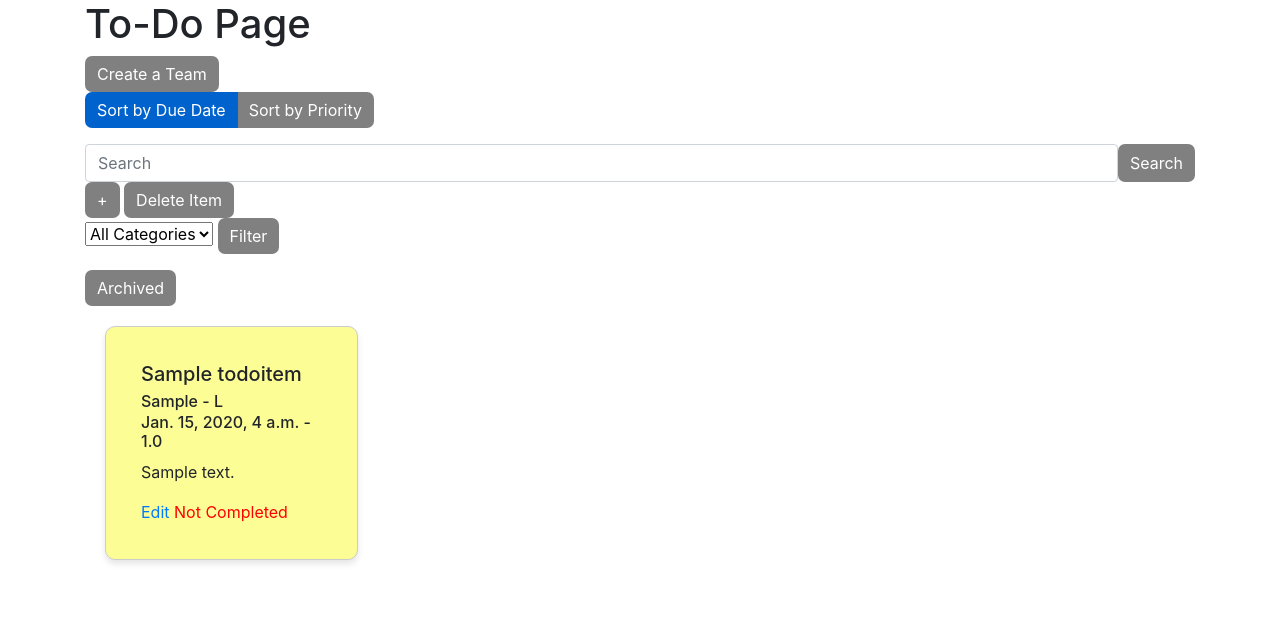
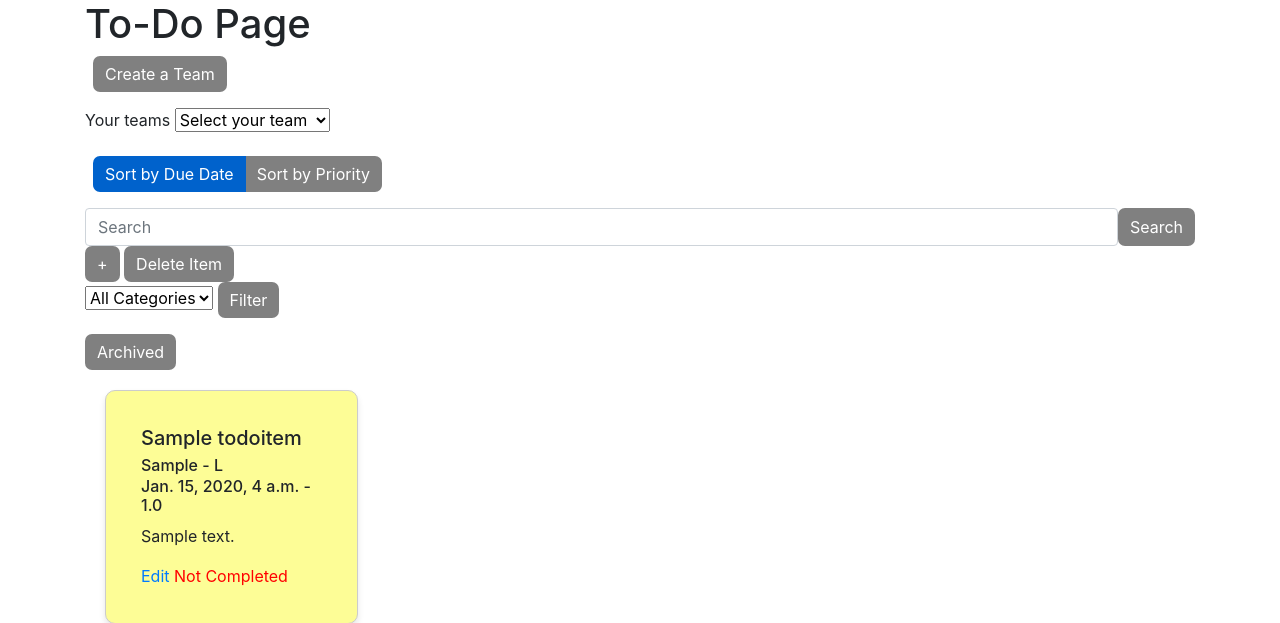
Before and after one commit to RSO1999/mini-project-task-management, a Django app: page /todos/1/todolist/ in a window 1280 px wide. Shown: the part 68-691 px from the top of the page. Run offline with Django 5.2, Linux system fonts and the light colour scheme; a user stored in the database is signed in; tables that the repository leaves empty hold one stand-in row (values such as "Sample post"); some libraries are stand-ins or nearby versions.

Commit message:
Added simple dropdown to redirect user to their teams

```diff
--- a/miniproject1/todolist5/templates/personal/todo_page.html
+++ b/miniproject1/todolist5/templates/personal/todo_page.html
@@ -5,9 +5,22 @@
 <h1>To-Do Page</h1>
 {% if request.user.is_authenticated and request.user.id == user_id %}
 
-<div>
-  <a class="btn btn-primary" href="{% url 'create_team' %}">Create a Team</a>
+<div class="d-inline p-2">
+  <a class="btn btn-primary mb-3" href="{% url 'create_team' %}">Create a Team</a>
+{% if teams %}
+  <form method="get">
+    <div class="mb-3">
+      <label for="team-select" class="form-label">Your teams</label>
+      <select id="team-select" class="form-select" name="team_id" onchange="this.form.submit()">
+        <option value="" selected>Select your team</option>
+        {% for team in teams %}
+          <option value="{{ team.id }}">{{ team.name }}</option>
+        {% endfor %}
+      </select>
+    </div>
+  </form>
 </div>
+{% endif %}
   <div class="btn-group mb-3">
     <a href="?sort=due_date" class="btn btn-primary {% if sort_by == 'due_date' %}active{% endif %}">Sort by Due Date</a>
     <a href="?sort=priority" class="btn btn-primary {% if sort_by == 'priority' %}active{% endif %}">Sort by Priority</a>
--- a/miniproject1/todolist5/views.py
+++ b/miniproject1/todolist5/views.py
@@ -17,6 +17,12 @@ from django.contrib.auth.decorators import login_required
 #-----------------
 
 def personal_todo_page(request, user_id):
+
+    # If the user selects team from the dropdown, redirect to the team's todo page
+    team_id = request.GET.get('team_id', None)
+    if team_id:
+        return redirect("team_todo_page", team_id=team_id)
+
     todos = TodoItem.objects.filter(user_id=user_id)
 
     search_query = request.GET.get("todo_search", "")
@@ -57,6 +63,9 @@ def personal_todo_page(request, user_id):
     categories = TodoItem.objects.filter(
         user=request.user).values_list('category', flat=True).distinct()
 
+    # get the team(s) the user is in
+    user_teams = TodoTeam.objects.filter(users = request.user)
+
     # Pass the sorted or filtered list of todoItems to the template
     context = {
         'user_id': user_id,
@@ -66,6 +75,7 @@ def personal_todo_page(request, user_id):
         'categories': categories,
         'selected_category': selected_category,
         'show_archive': show_archive,
+        'teams': user_teams,
     }
     return render(request, "personal/todo_page.html", context)
 
```
